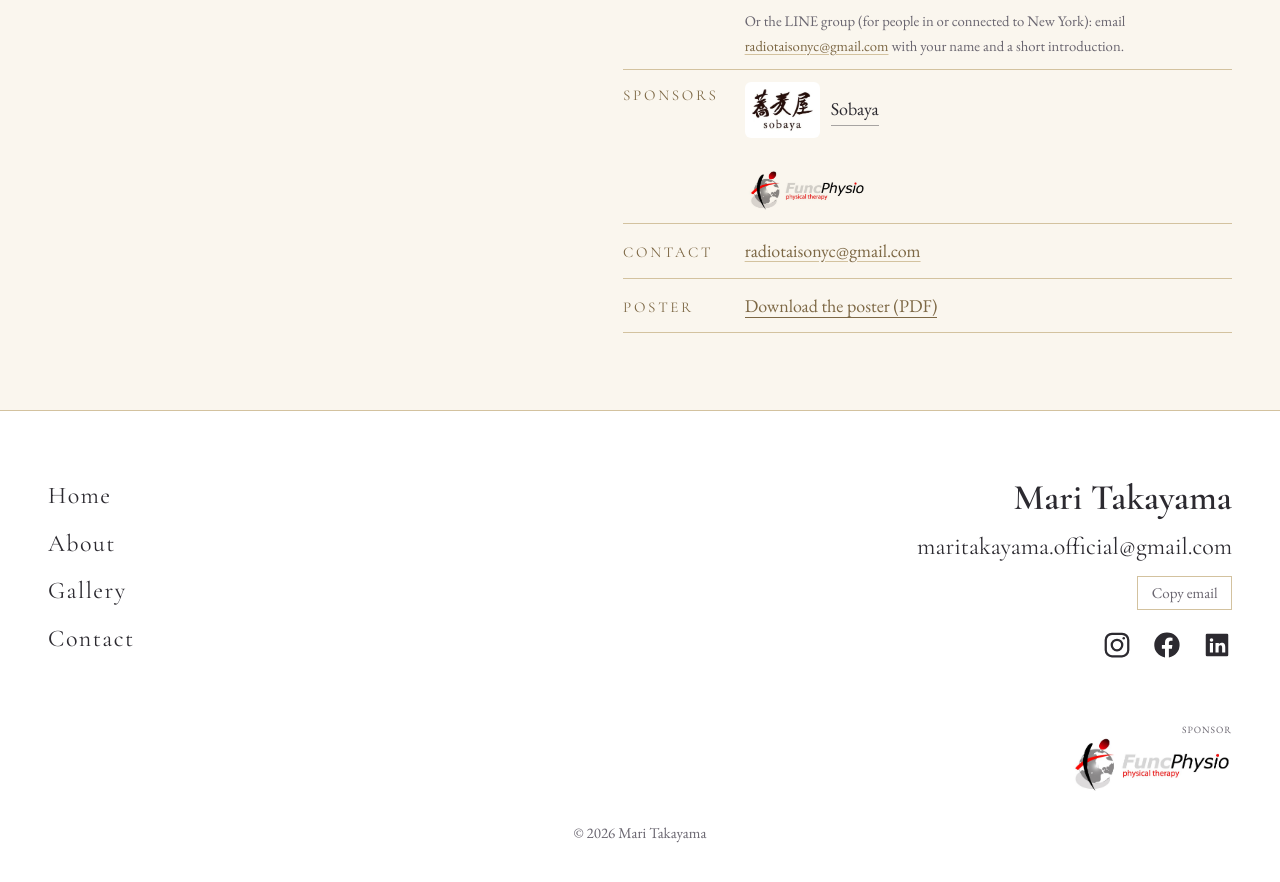
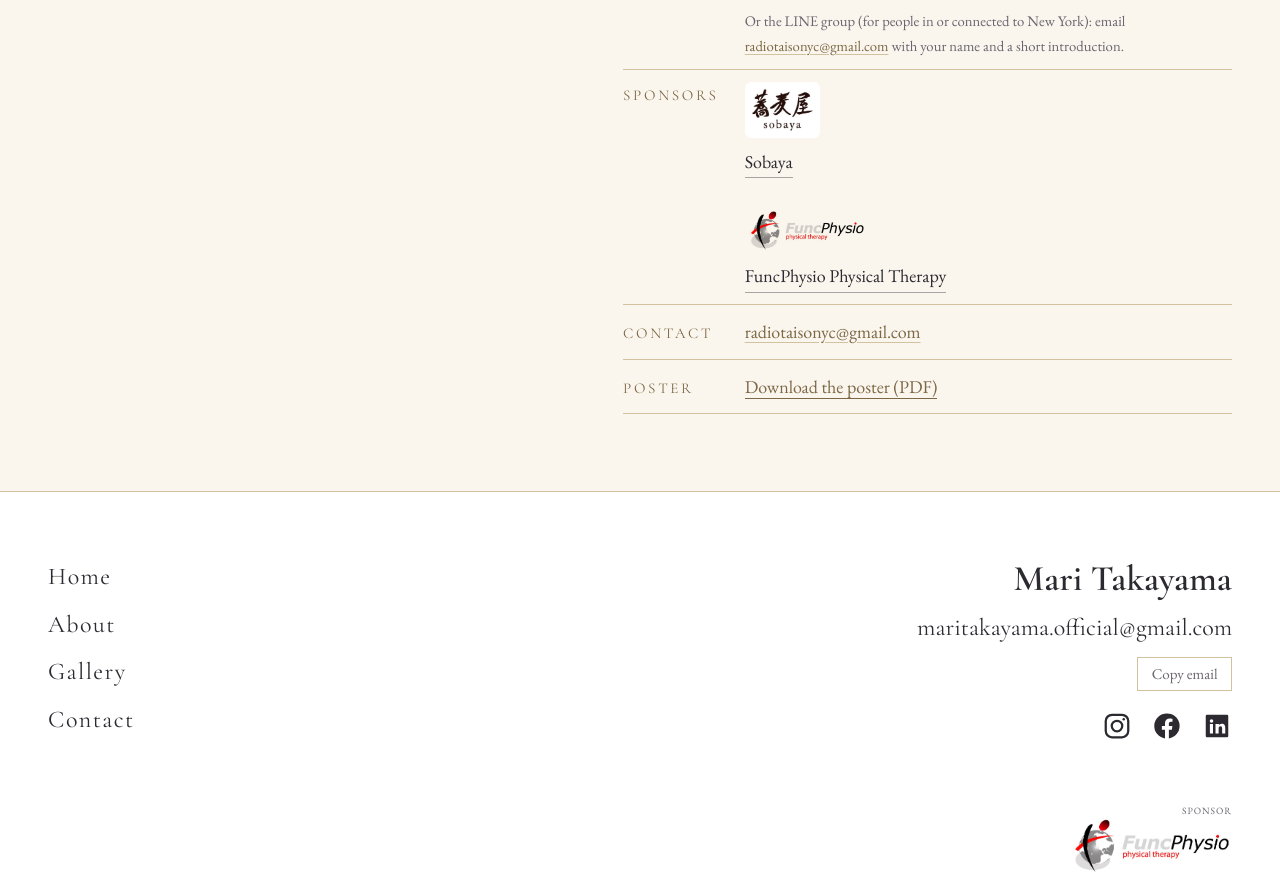
Before and after one commit to bostonterrier808/mari-takayama-site, a plain HTML site: page radio-taiso.html in a window 1280 px wide. Shown: the part 1372-2254 px from the top of the page. Drawn offline with nearby package versions, Linux system fonts and the light colour scheme.

Commit message:
Radio Taiso: both sponsors show logo with the name below
Co-Authored-By: Claude Opus 5.5 <noreply@anthropic.com>
Claude-Session: https://claude.ai/code/session_01BKSbViebQcW1KGPV6oWPaD

```diff
--- a/radio-taiso.html
+++ b/radio-taiso.html
@@ -269,6 +269,7 @@ footer nav a:hover { color: var(--slate); }
 .taiso-partner img { height: 42px !important; width: auto; border-radius: 0 !important; background: none !important; padding: 0 !important; mix-blend-mode: multiply; }
 .taiso-partner span { border-bottom: 1px solid currentColor; }
 .taiso-sponsors { display: flex; flex-direction: column; align-items: flex-start; gap: 2rem; }
+.taiso-sponsors .taiso-sponsor { flex-direction: column; align-items: flex-start; gap: .5rem; }
 </style>
 <style id="photo-layout">.grid { grid-template-columns: repeat(6, minmax(0, 1fr)); grid-auto-rows: clamp(40px, 8vw, 160px); gap: 20px; align-items: stretch; } .grid button { min-height: 0; overflow: hidden; } .grid img { height: 100%; } @media (max-width: 760px) { .grid { grid-template-columns: repeat(2, minmax(0, 1fr)); grid-auto-rows: auto; align-items: start; } .grid button { grid-column: span 1 !important; grid-row: auto !important; } .grid img { height: auto !important; aspect-ratio: 3 / 4 !important; } }
 #grid button, .hero-photo, .about .wrap > img, .row-photo, .banner { overflow: hidden; }
@@ -429,7 +430,7 @@ html[lang=ja] header.top #site-menu a { font-size: 0.95rem; letter-spacing: 0.06
               <div><dt>Weather</dt><dd>We meet on Zoom if it snows, or if the 7 AM forecast shows a 40% or higher chance of rain at 9 AM.</dd></div>
               <div data-box-slot="16"><dt>After</dt><dd>9:30 AM: running club by FuncPhysio Physical Therapy.<br><a class="taiso-link" href="https://funcphysio.com/ja/2026/11/11/funcphysio-running-club-takes-on-the-nyc-marathon-building-a-stronger-running-community-in-new-york-city/" target="_blank" rel="noopener">Details</a></dd></div>
               <div data-box-slot="17"><dt>Updates</dt><dd><a class="taiso-link" href="https://docs.google.com/forms/d/1HZ8sSrXfh6N30gLe0oO-IdWjL2f-HCDcVMKicyv7BIE/viewform" target="_blank" rel="noopener">Join the Radio Taiso mailing list</a><span class="taiso-line-note">Or the LINE group (for people in or connected to New York): email <a class="taiso-mail" href="mailto:radiotaisonyc@gmail.com">radiotaisonyc@gmail.com</a> with your name and a short introduction.</span></dd></div>
-              <div data-box-slot="18"><dt>Sponsors</dt><dd><span class="taiso-sponsors"><span class="taiso-sponsor"><img src="img/sobaya-logo.jpg" alt="Sobaya logo" width="436" height="326" data-photo-id="img/sobaya-logo.jpg" data-box-slot="22"><a href="https://www.sobaya-nyc.com" target="_blank" rel="noopener">Sobaya</a></span><a class="taiso-sponsor taiso-partner" href="https://funcphysio.com" target="_blank" rel="noopener"><img src="img/funcphysio-logo.jpg" alt="FuncPhysio Physical Therapy" width="900" height="312"></a></span></dd></div>
+              <div data-box-slot="18"><dt>Sponsors</dt><dd><span class="taiso-sponsors"><span class="taiso-sponsor"><img src="img/sobaya-logo.jpg" alt="Sobaya logo" width="436" height="326" data-photo-id="img/sobaya-logo.jpg" data-box-slot="22"><a href="https://www.sobaya-nyc.com" target="_blank" rel="noopener">Sobaya</a></span><span class="taiso-sponsor taiso-partner"><img src="img/funcphysio-logo.jpg" alt="FuncPhysio Physical Therapy logo" width="900" height="312"><a href="https://funcphysio.com" target="_blank" rel="noopener">FuncPhysio Physical Therapy</a></span></span></dd></div>
               <div data-box-slot="19"><dt>Contact</dt><dd><a class="taiso-mail" href="mailto:radiotaisonyc@gmail.com">radiotaisonyc@gmail.com</a></dd></div>
               <div><dt>Poster</dt><dd><a class="taiso-link" href="radio-taiso-poster.pdf" target="_blank" rel="noopener">Download the poster (PDF)</a></dd></div>
             </dl>
```
